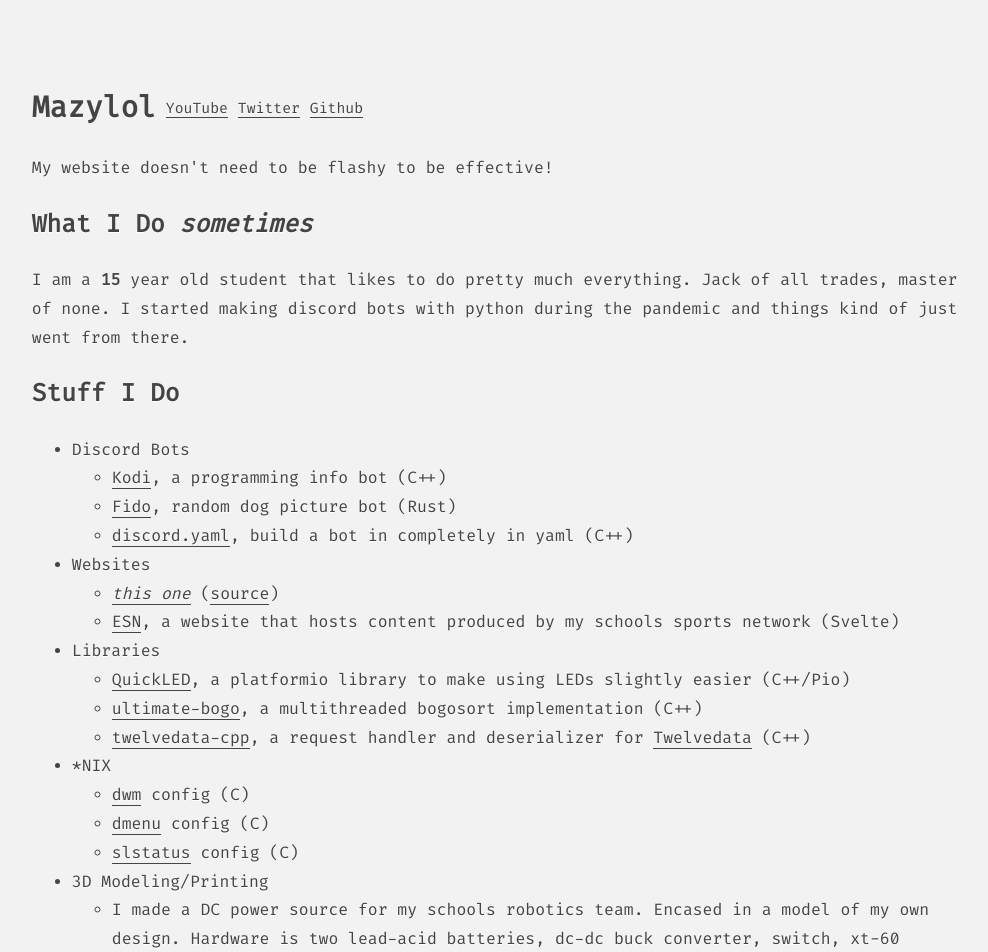
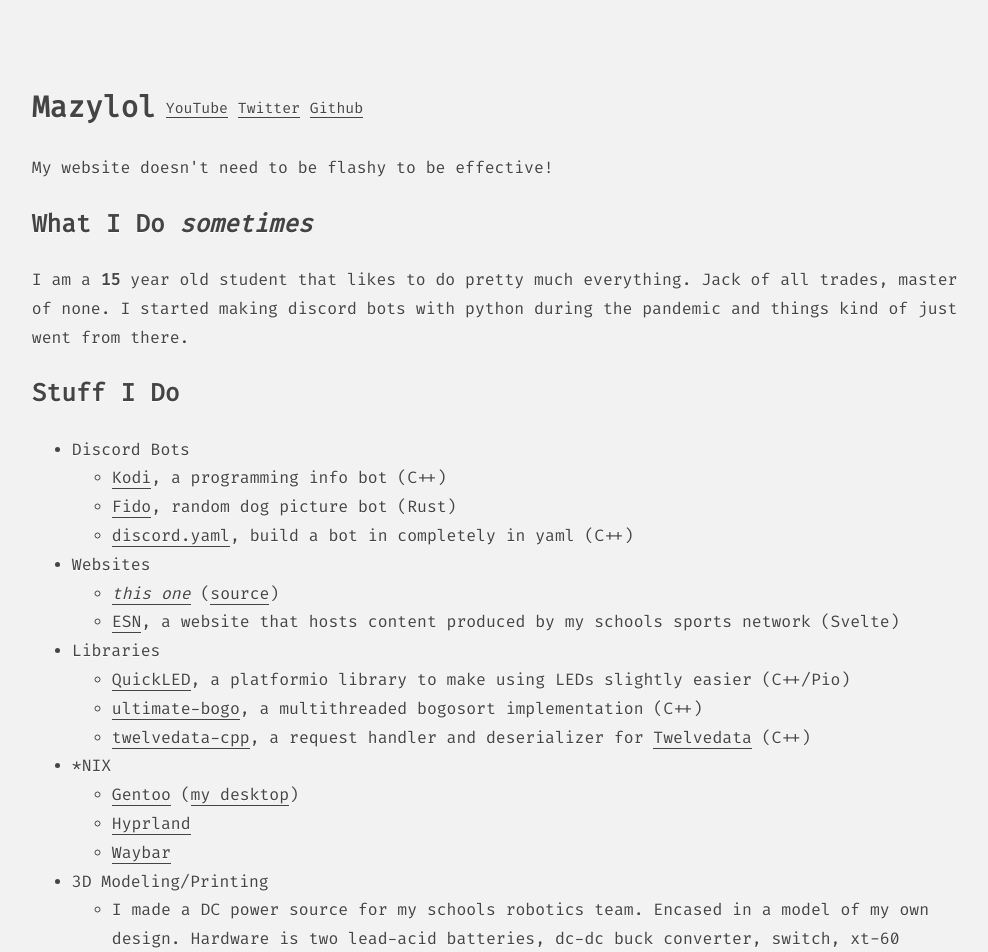
Before and after one commit to mazylol/mazylol.com, a SvelteKit app: page / in a window 1280 px wide. Shown: the top 952 px of the page, without its empty margins (141-1129 px from the left). Built offline with nearby package versions, Linux system fonts and the light colour scheme.

Commit message:
remove dwm stuff, add gentoo + desktop ss

```diff
--- /dev/null
+++ b/pnpm-workspace.yaml
@@ -0,0 +1,3 @@
+onlyBuiltDependencies:
+  - '@sveltejs/kit'
+  - esbuild
--- a/src/routes/+page.svelte
+++ b/src/routes/+page.svelte
@@ -72,9 +72,9 @@
 		</ul>
 		<li>*NIX</li>
 		<ul>
-			<li><a href="https://github.com/mazylol/dwm">dwm</a> config (C)</li>
-			<li><a href="https://github.com/mazylol/dmenu">dmenu</a> config (C)</li>
-			<li><a href="https://github.com/mazylol/slstatus">slstatus</a> config (C)</li>
+			<li><a href="https://gentoo.org">Gentoo</a> (<a href="/desktop.png">my desktop</a>)</li>
+			<li><a href="https://hyprland.org">Hyprland</a></li>
+			<li><a href="https://github.com/Alexays/Waybar">Waybar</a></li>
 		</ul>
 		<li>3D Modeling/Printing</li>
 		<ul>
```
Also changed, not shown: 1 other file (tests, documents, lock files or other folders).
